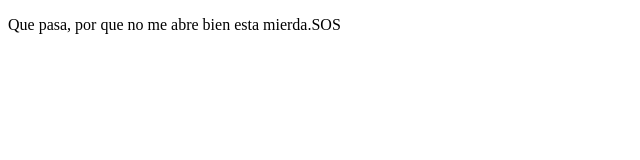
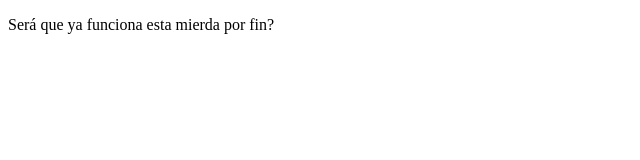
Before and after one commit to Jorgeuran29/ProyectoCursoPrework, a plain HTML site: page index.html in a window 1280 px wide. Shown: the whole page, without its empty margins (0-640 px from the left). Drawn offline with Linux system fonts and the light colour scheme.

Commit message:
Cambios sera que ya funciona?

```diff
--- a/index.html
+++ b/index.html
@@ -9,7 +9,7 @@
 </head>
 <body>
     <p>
-        Que pasa, por que no me abre bien esta mierda.SOS
+        Será que ya funciona esta mierda por fin?
     </p>
 
 </body>
```
